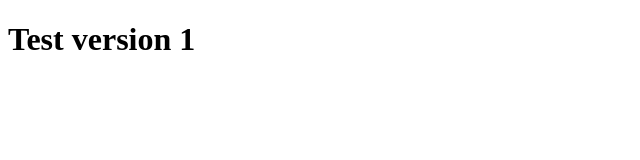
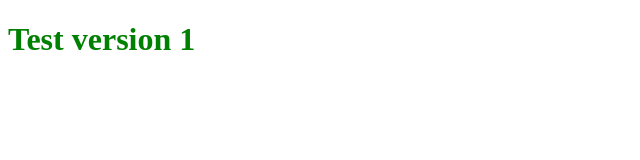
Before and after one commit to nikola-wd/test-github-tags, a plain HTML site: page index.html in a window 1280 px wide. Shown: the whole page, without its empty margins (0-640 px from the left). Drawn offline with Linux system fonts and the light colour scheme.

Commit message:
Small css change

```diff
--- a/index.html
+++ b/index.html
@@ -9,7 +9,7 @@
 </head>
 
 <body>
-  <h1>Test version 1</h1>
+  <h1 style="color: green;">Test version 1</h1>
 </body>
 
 </html>
```
